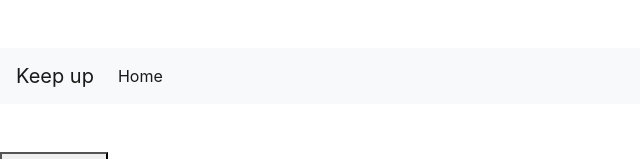
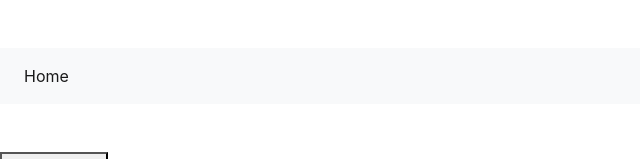
Before and after one commit to suzannaudra/happy, a plain HTML site: page Inspiration.html in a window 1280 px wide. Shown: the top 159 px of the page, without its empty margins (0-640 px from the left). Drawn offline with nearby package versions, Linux system fonts and the light colour scheme.

Commit message:
edited link for placeholder

```diff
--- a/Inspiration.html
+++ b/Inspiration.html
@@ -19,7 +19,7 @@
     <br />
     <br />
     <nav class="navbar navbar-expand-lg navbar-light bg-light">
-      <a class="navbar-brand" href="#">Keep up</a>
+
       <button
         class="navbar-toggler"
         type="button"
```
Also changed, not shown: index.html (+1 -1 lines).
